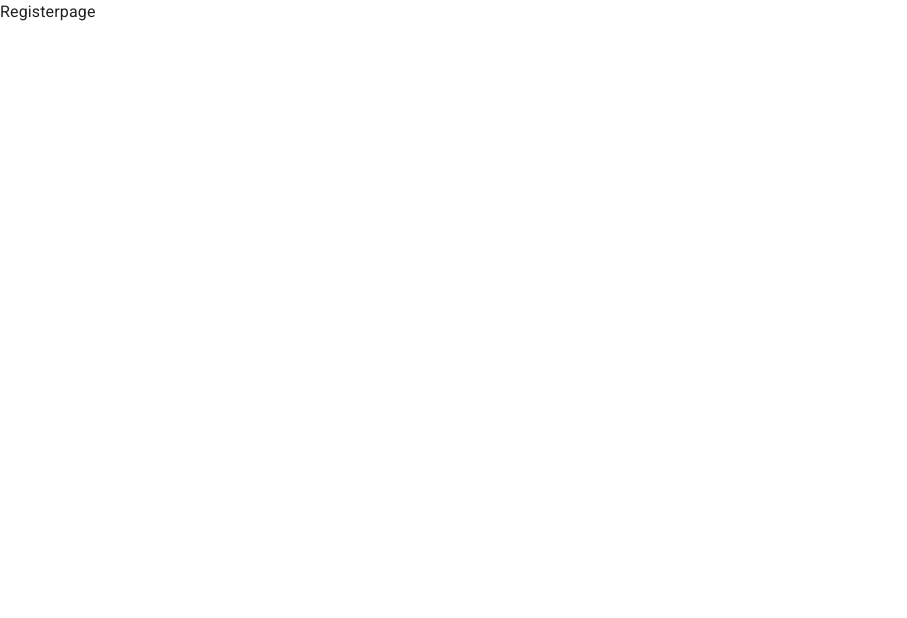
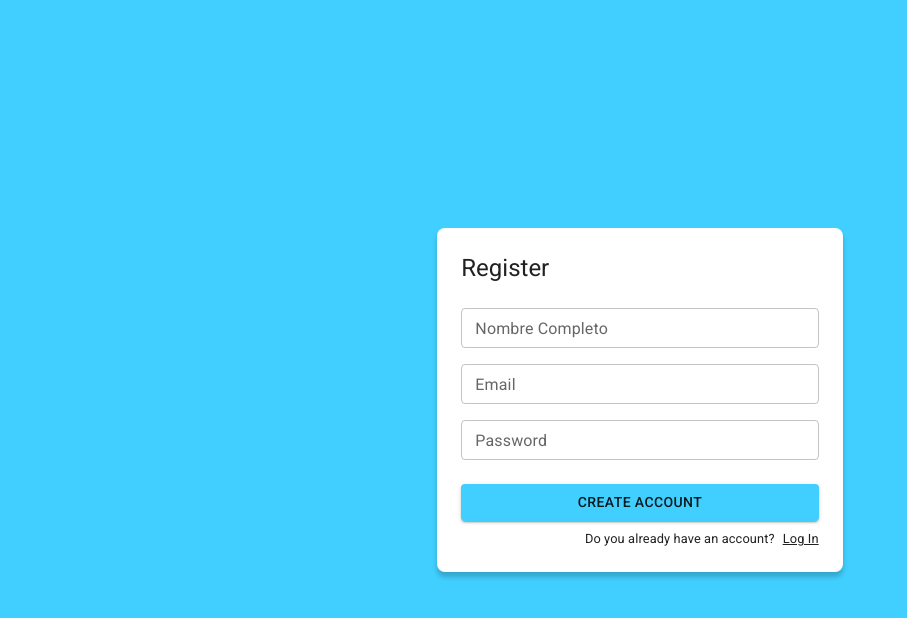
Before and after one commit to M0n00s/JournalApp, a React (Vite) app: page /auth/register in a window 1280 px wide. Shown: the top 618 px of the page, without its empty margins (0-907 px from the left). Built offline with nearby package versions, Linux system fonts and the light colour scheme.

Commit message:
[UPDATE] RegisterPage

```diff
--- a/src/auth/pages/Registerpage.jsx
+++ b/src/auth/pages/Registerpage.jsx
@@ -1,5 +1,80 @@
-import React from "react";
+import React, { useState } from "react";
+import Grid from "@mui/material/Grid";
+import { Link as RouterLink } from "react-router-dom";
+import { Button, Link, TextField, Typography } from "@mui/material";
+import LoadingButton from "@mui/lab/LoadingButton";
+import GoogleIcon from "@mui/icons-material/Google";
+import { AuthLayout } from "../layout/AuthLayout";
 
-export const Registerpage = () => {
-  return <div>Registerpage</div>;
+export const RegisterPage = () => {
+  const [Loading, setLoading] = useState(false);
+
+  const handleClick = () => {
+    setLoading(!Loading);
+  };
+  return (
+    <AuthLayout title="Register">
+      <form>
+        <Grid container>
+          <Grid item>
+            <TextField
+              sx={{ mt: 2 }}
+              label="Nombre Completo"
+              type="text"
+              placeholder="First Name"
+              size="small"
+              fullWidth
+            />
+            <TextField
+              sx={{ mt: 2 }}
+              label="Email"
+              type="email"
+              placeholder="email@google.com"
+              size="small"
+              fullWidth
+            />
+            <TextField
+              sx={{ mt: 2 }}
+              label="Password"
+              type="password"
+              placeholder="Password"
+              size="small"
+              fullWidth
+            />
+          </Grid>
+          <Grid
+            container
+            direction="row"
+            spacing={2}
+            sx={{ mt: 1 }}
+            alignItems="center"
+          >
+            <Grid item xs={12}>
+              <LoadingButton
+                sx={{ width: 1 }}
+                onClick={handleClick}
+                loading={Loading}
+                variant="contained"
+              >
+                Create Account
+              </LoadingButton>
+            </Grid>
+          </Grid>
+          <Grid container direction="row" justifyContent="end">
+            <Typography sx={{ fontSize: "0.8em", mt: 1 }}>
+              Do you already have an account?
+            </Typography>
+            <Link
+              component={RouterLink}
+              color="inherit"
+              to="/auth/login"
+              sx={{ fontSize: "0.8em", mt: 1, ml: 1 }}
+            >
+              Log In
+            </Link>
+          </Grid>
+        </Grid>
+      </form>
+    </AuthLayout>
+  );
 };
--- a/src/auth/router/AuthRouter.jsx
+++ b/src/auth/router/AuthRouter.jsx
@@ -1,12 +1,12 @@
 import React from "react";
 import { Navigate, Route, Routes } from "react-router-dom";
-import { LoginPage, Registerpage } from "../pages";
+import { LoginPage, RegisterPage } from "../pages";
 
 export const AuthRouter = () => {
   return (
     <Routes>
       <Route path="login" element={<LoginPage />} />
-      <Route path="register" element={<Registerpage />} />
+      <Route path="register" element={<RegisterPage />} />
 
       <Route path="/*" element={<Navigate to="/auth/login" />} />
     </Routes>
```
